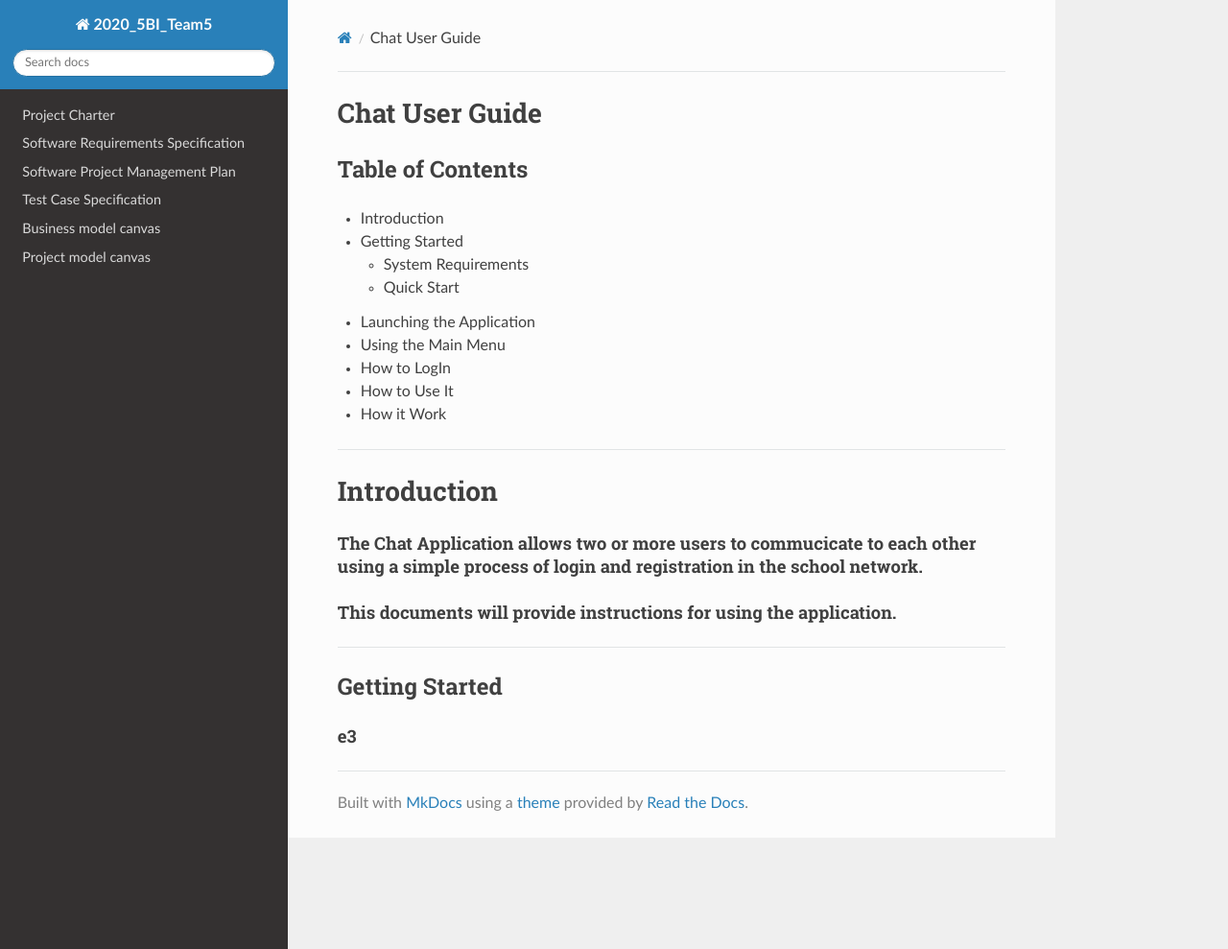
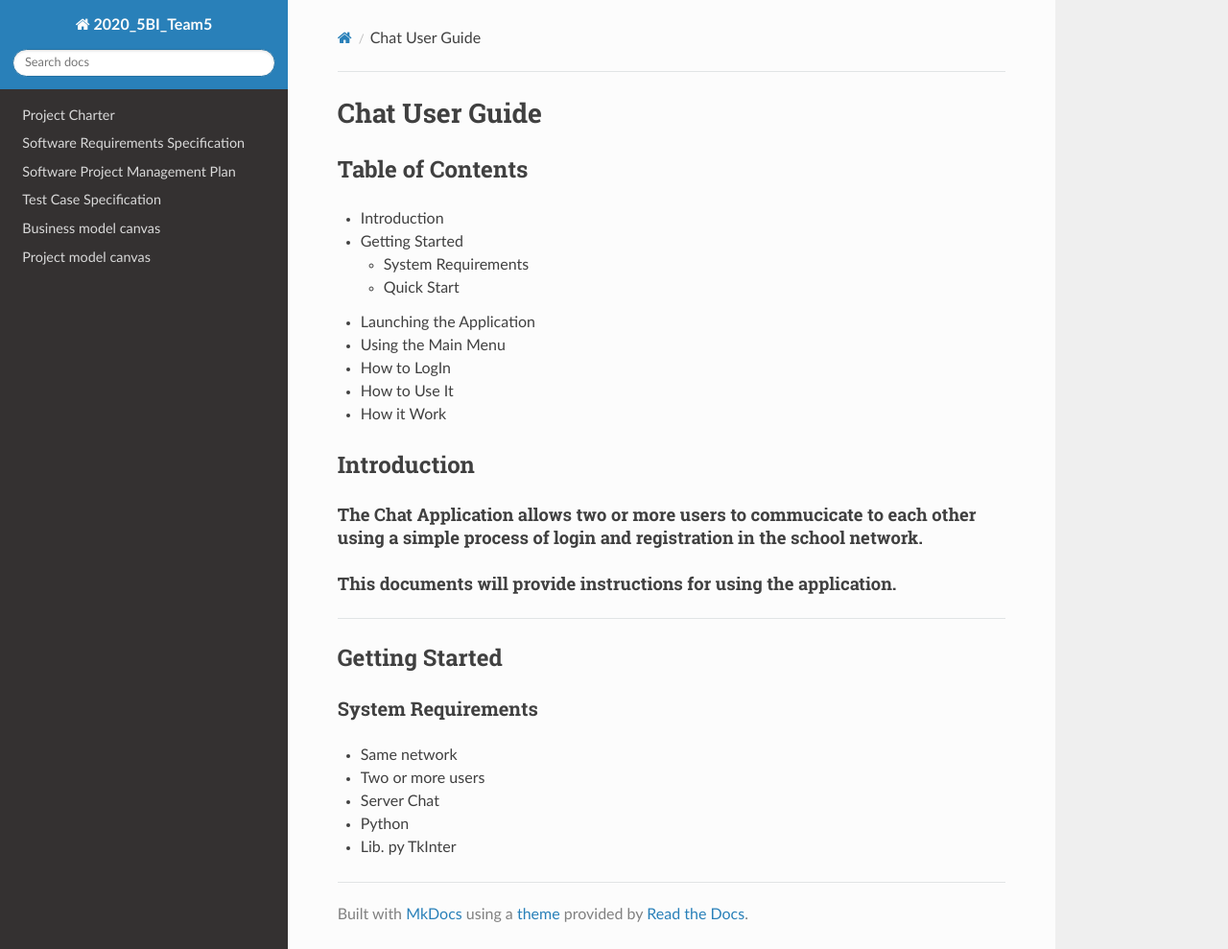
Before and after one commit to Kurai27/2020_5BI_Team5_ChatDocumentation, an MkDocs documentation site: the page built from docs/UserGuide.md, in a window 1280 px wide and 989 px high. Shown: the whole window at 96% size. Built offline with MkDocs 1.6.1, drawn with Linux system fonts in a browser that asks for light colours; nearby versions of some CDN libraries.

Commit message:
Update UserGuide.md

```diff
--- a/docs/UserGuide.md
+++ b/docs/UserGuide.md
@@ -9,11 +9,16 @@
  - How to LogIn
  - How to Use It
  - How it Work
- ----
-# Introduction
+
+## Introduction
 #### The Chat Application allows two or more users to commucicate to each other using a simple process of login and registration in the school network.
 #### This documents will provide instructions for using the application.
 
 ----
 ## Getting Started
-#### e3
+### System Requirements
+ * Same network
+ * Two or more users
+ * Server Chat
+ * Python
+ * Lib. py TkInter
```
